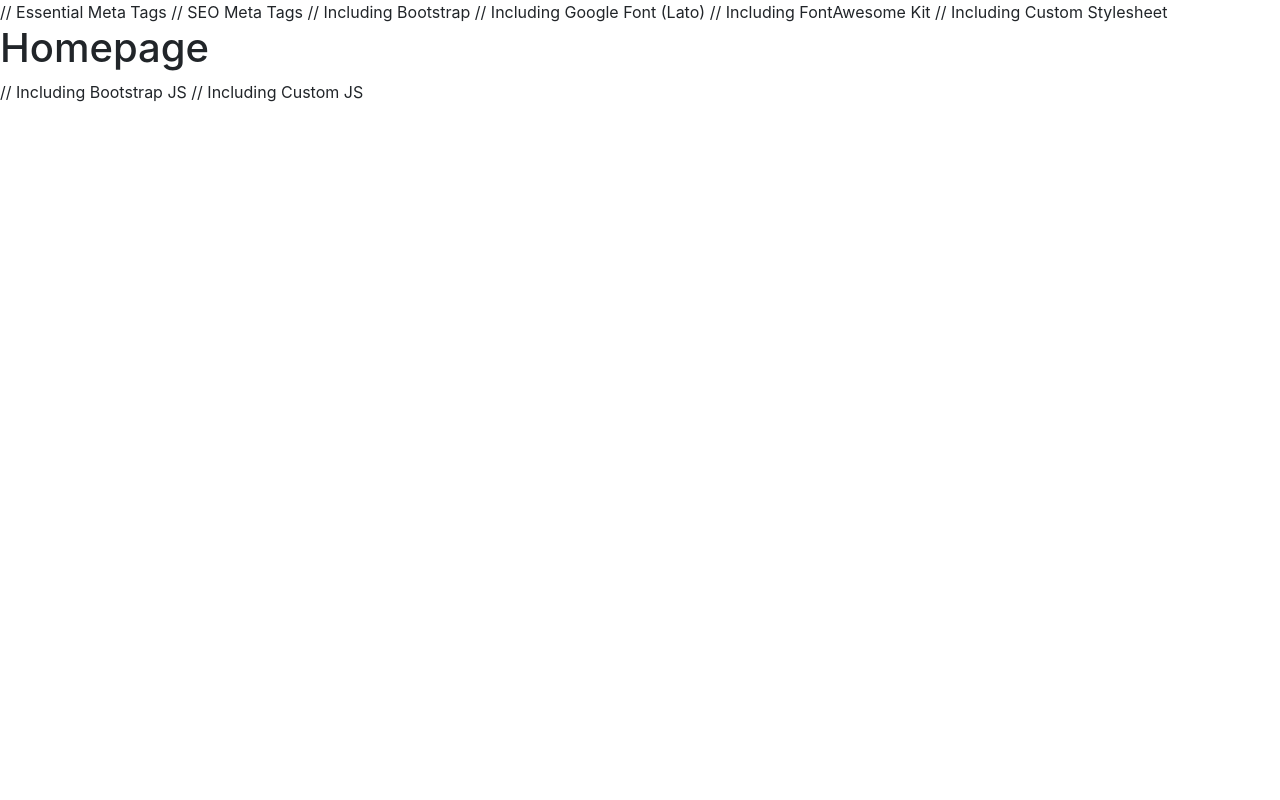
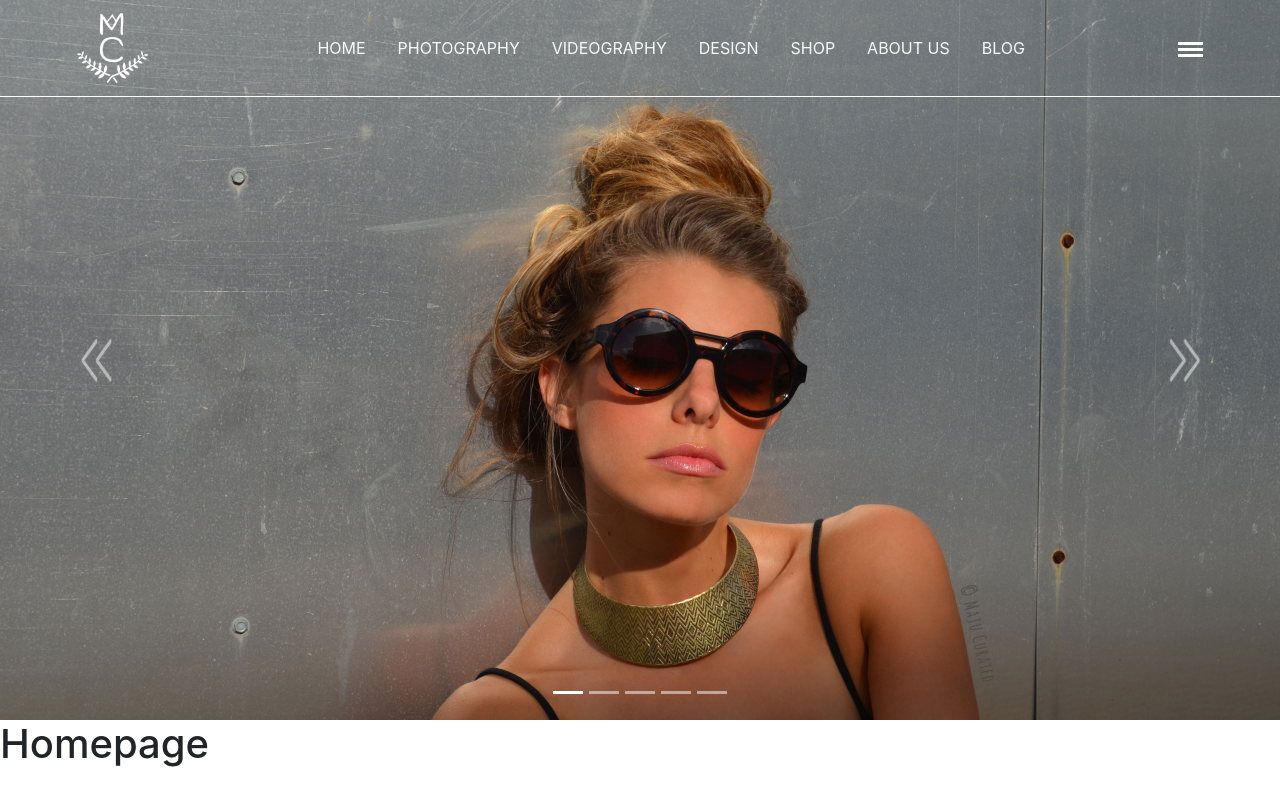
Before and after one commit to obuxim/majucurated, a PHP site: page / in a window 1280 px wide. Run offline with PHP 8.4, Linux system fonts and the light colour scheme; some libraries are stand-ins or nearby versions.

Commit message:
Homepage Slider Finished

```diff
--- a/css/style.css
+++ b/css/style.css
@@ -0,0 +1,4 @@
+/* Fixing height of header logo */
+.navbar-brand img { max-height: 70px; }
+/* navToggle Curser Change */
+#navToggle { cursor: pointer; }
--- a/footer.php
+++ b/footer.php
@@ -1,7 +1,7 @@
-    // Including Bootstrap JS
+    <!-- Including Bootstrap Scripts -->
     <script src="https://code.jquery.com/jquery-3.3.1.slim.min.js" integrity="sha384-q8i/X+965DzO0rT7abK41JStQIAqVgRVzpbzo5smXKp4YfRvH+8abtTE1Pi6jizo" crossorigin="anonymous"></script>
     <script src="https://cdnjs.cloudflare.com/ajax/libs/popper.js/1.14.7/umd/popper.min.js" integrity="sha384-UO2eT0CpHqdSJQ6hJty5KVphtPhzWj9WO1clHTMGa3JDZwrnQq4sF86dIHNDz0W1" crossorigin="anonymous"></script>
     <script src="https://stackpath.bootstrapcdn.com/bootstrap/4.3.1/js/bootstrap.min.js" integrity="sha384-JjSmVgyd0p3pXB1rRibZUAYoIIy6OrQ6VrjIEaFf/nJGzIxFDsf4x0xIM+B07jRM" crossorigin="anonymous"></script>
-    // Including Custom JS
+    <!-- Including Custom JS -->
     <script src="js/script.js"></script>
 </html>
--- a/header-home.php
+++ b/header-home.php
@@ -1,22 +1,77 @@
 <!DOCTYPE html>
 <html lang="en-US">
 <head>
-    // Essential Meta Tags
+    <!-- Essential Meta Tags -->
     <meta charset="UTF-8">
     <meta name="viewport" content="width=device-width, initial-scale=1.0, shrink-to-fit=no">
-    // SEO Meta Tags
+    <!-- SEO Meta Tags -->
     <title>Maju Curated</title>
     <meta name="description" content="">
     <meta name="keywords" content="">
     <meta name="author" content="Zubair Hasan">
     <meta copyright="Octoriz Private Limited">
-    // Including Bootstrap
+    <!-- Including Bootstrap CSS -->
     <link rel="stylesheet" href="https://stackpath.bootstrapcdn.com/bootstrap/4.3.1/css/bootstrap.min.css" integrity="sha384-ggOyR0iXCbMQv3Xipma34MD+dH/1fQ784/j6cY/iJTQUOhcWr7x9JvoRxT2MZw1T" crossorigin="anonymous">
-    // Including Google Font (Lato)
+    <!-- Including Google Font (Lato) -->
     <link href="https://fonts.googleapis.com/css?family=Lato:300,400,700&display=swap" rel="stylesheet">
-    // Including FontAwesome Kit
+    <!-- Including FontAwesome Kit -->
     <script src="https://kit.fontawesome.com/1c781ab882.js"></script>
-    // Including Custom Stylesheet
+    <!-- Including Custom CSS -->
     <link href="css/style.css" rel="stylesheet">
 </head>
 <body>
+    <header class="d-flex align-items-center justify-content-around fixed-top bg-transparent p-2 text-light text-uppercase border-bottom border-white">
+        <a href="index.php" class="navbar-brand"><img src="img/logo-light.png" alt="Maju Curated" /></a>
+        <ul class="nav">
+            <li class="nav-item"><a class="nav-link text-light" href="index.php">home</a></li>
+            <li class="nav-item"><a class="nav-link text-light" href="photography.php">photography</a></li>
+            <li class="nav-item"><a class="nav-link text-light" href="videography.php">videography</a></li>
+            <li class="nav-item"><a class="nav-link text-light" href="design.php">design</a></li>
+            <li class="nav-item"><a class="nav-link text-light" href="shop.php">shop</a></li>
+            <li class="nav-item"><a class="nav-link text-light" href="about.php">about us</a></li>
+            <li class="nav-item"><a class="nav-link text-light" href="blog.php">blog</a></li>
+        </ul>
+        <a onclick=toggleNav() id="navToggle"><img src="img/menu-light.png" alt="Menu" /></a>
+        <div id="menu" class="fixed-top w-100 h-100 bg-white text-dark d-none flex-column">
+            <div class="container">
+                <div class="d-flex align-items-center justify-content-between p-2">
+                    <a href="index.php" class="navbar-brand"><img src="img/logo-dark.png" alt="Maju Curated" /></a>
+                    <a onclick=toggleNav() id="navToggle"><i class="fas fa-times fa-2x" ></i></a>
+                </div>
+            </div>
+        </div>
+    </header>
+    <section id="home-slider" class="carousel slide" data-ride="carousel">
+        <ol class="carousel-indicators">
+            <li data-target="#home-slider" data-slide-to="0" class="active"></li>
+            <li data-target="#home-slider" data-slide-to="1"></li>
+            <li data-target="#home-slider" data-slide-to="2"></li>
+            <li data-target="#home-slider" data-slide-to="3"></li>
+            <li data-target="#home-slider" data-slide-to="4"></li>
+        </ol>
+        <div class="carousel-inner">
+            <div class="carousel-item active">
+                <img src="img/home/slider/1.jpg" class="d-block w-100" alt="...">
+            </div>
+            <div class="carousel-item">
+                <img src="img/home/slider/2.jpg" class="d-block w-100" alt="...">
+            </div>
+            <div class="carousel-item">
+                <img src="img/home/slider/3.jpg" class="d-block w-100" alt="...">
+            </div>
+            <div class="carousel-item">
+                <img src="img/home/slider/4.jpg" class="d-block w-100" alt="...">
+            </div>
+            <div class="carousel-item">
+                <img src="img/home/slider/5.jpg" class="d-block w-100" alt="...">
+            </div>
+        </div>
+        <a class="carousel-control-prev" href="#home-slider" role="button" data-slide="prev">
+            <img src="img/home/arrow_left.png" alt="Previous" />
+            <span class="sr-only">Previous</span>
+        </a>
+        <a class="carousel-control-next" href="#home-slider" role="button" data-slide="next">
+            <img src="img/home/arrow_right.png" alt="Next" />
+            <span class="sr-only">Next</span>
+        </a>
+    </section>
--- a/js/script.js
+++ b/js/script.js
@@ -0,0 +1,15 @@
+let currentMenuState = 0
+const toggleNav = function(){
+    const menuElement = document.getElementById("menu")
+    if (currentMenuState == 0) {
+        menuElement.classList.remove("d-none")
+        menuElement.classList.add("d-flex")
+        console.log("Menu opened")
+        currentMenuState = 1
+    } else {
+        menuElement.classList.remove("d-flex")
+        menuElement.classList.add("d-none")
+        console.log("Menu closed")
+        currentMenuState = 0
+    }
+}
```
Also changed, not shown: img/home/arrow_left.png (added), img/home/arrow_right.png (added), img/home/slider/1.jpg (added), img/home/slider/2.jpg (added), img/home/slider/3.jpg (added), img/home/slider/4.jpg (added), img/home/slider/5.jpg (added), img/logo-dark.png (added), img/logo-light.png (added), img/menu-dark.png (added), img/menu-light.png (added).
